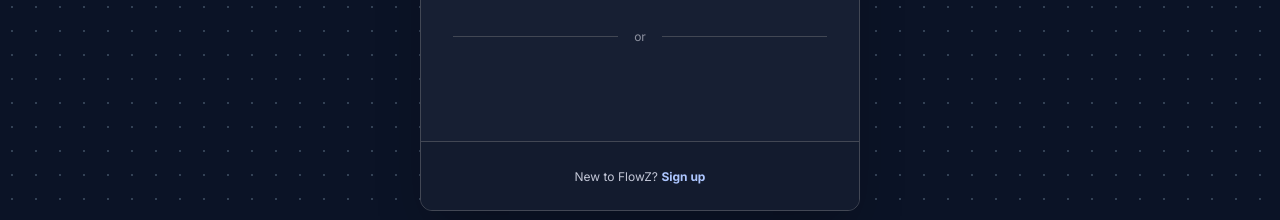
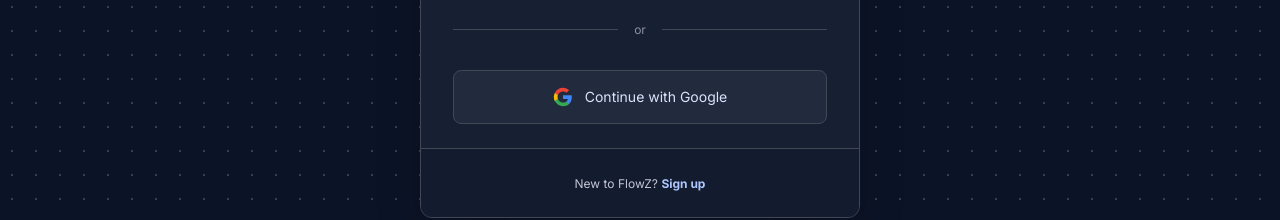
Before and after one commit to yinoni/flowz-api-frontend, a Next.js app: page /login in a window 1280 px wide. Shown: the part 509-729 px from the top of the page. Built offline with nearby package versions, Linux system fonts and the light colour scheme; no server answers.

Commit message:
Added custom login button

```diff
--- a/app/api/apiConfig.ts
+++ b/app/api/apiConfig.ts
@@ -1,6 +1,5 @@
 import axios from 'axios';
 import { store } from '@/app/store/store';
-import { log } from 'console';
 import { logout, setToken } from '../store/userSlice';
 import { refresh as refreshAPI } from './authAPI';
 import { API_URL } from '../utils/consts';
@@ -72,7 +71,6 @@ api.interceptors.response.use((response) => {
                     window.location.href = `/login?callbackUrl=${encodeURIComponent(currentPath)}`;
                 }
             } else {
-                // אם הוא כבר בלוגין, אנחנו לא עושים כלום (מונע רענון בלתי פוסק של העמוד)
                 console.warn("API returned 401/403 while already on the login page.");
             }
        }
--- a/app/api/authAPI.ts
+++ b/app/api/authAPI.ts
@@ -1,4 +1,3 @@
-import { log } from 'console';
 import { SignUpRequest } from '../store/userSlice';
 import { AuthErrorResponse, AuthResponse } from '../types';
 import api, {toAPIError} from './apiConfig';
@@ -39,11 +38,11 @@ export const signup = async (request: SignUpRequest): Promise<AuthResponse | Aut
     }
 }
 
-export const googleLogin = async (token: any): Promise<AuthResponse | AuthErrorResponse> => {
+export const googleLogin = async (access_token: string): Promise<AuthResponse | AuthErrorResponse> => {
 
     try{
         const response = await api.post(`${API_ROUTE}/google`, {
-            token: token
+            access_token
         });
 
         return {
@@ -76,7 +75,7 @@ export const validateCode = async (code: string): Promise<AuthResponse | AuthErr
 
 export const resendCode = async (): Promise<AuthResponse | AuthErrorResponse> => {
     try{
-        const response = await api.post(`${API_ROUTE}/resend-code`);
+        await api.post(`${API_ROUTE}/resend-code`);
 
         return {
             success: true,
--- a/app/api/flowRoute.ts
+++ b/app/api/flowRoute.ts
@@ -1,5 +1,5 @@
 import api, { APIErrorResponse, APIResponse, toAPIError } from "./apiConfig";
-import type { Step, StepFormData } from "../store/stepsSlice";
+import type { StepFormData } from "../store/stepsSlice";
 
 const API_ROUTE = '/flow';
 
--- a/app/components/ClientLayoutWrapper.tsx
+++ b/app/components/ClientLayoutWrapper.tsx
@@ -6,8 +6,7 @@ import { useDispatch, useSelector } from "react-redux";
 import type { RootState } from "../store/store";
 import { TopNav } from "./TopNav";
 import { Sidebar } from "./Sidebar";
-import { ToastProvider } from "./ToastProvider";
-import { exitFocusMode } from "../store/uiSlice";
+import { ToastProvider, useToast } from "./ToastProvider";
 import { loginSuccess } from "../store/userSlice";
 import { safeJwtDecode } from "../utils/utils";
 import { getUserProjects } from "../api/projectRoute";
@@ -19,7 +18,7 @@ import LoadingScreen from "./LoadingScreen";
 
 const AUTH_ROUTES = ["/login", "/verify-email"];
 
-export function ClientLayoutWrapper({ children }: { children: React.ReactNode }) {
+function AuthWrapper({ children }: { children: React.ReactNode }) {
   const pathname = usePathname();
   const router = useRouter();
   const isAuthenticated = useSelector((state: RootState) => state.user.isAuthenticated);
@@ -28,6 +27,7 @@ export function ClientLayoutWrapper({ children }: { children: React.ReactNode })
   const isAuthPage = AUTH_ROUTES.includes(pathname);
   const dispatch = useDispatch();
   const [isLoading, setIsLoading] = useState(true);
+  const { showToast } = useToast();
 
   const initData = async (jwt: string) => {
     const decoded: any | undefined = safeJwtDecode(jwt);
@@ -67,13 +67,12 @@ export function ClientLayoutWrapper({ children }: { children: React.ReactNode })
           await initData(refreshResponse.data);
         }
       }
-      catch(error: any){
-        console.log('Auth error ===> ', error);
+      catch{
+        showToast("Session expired. Please log in again.", "error");
       }
       finally{
         setIsLoading(false);
       }
-
     }
 
     checkIfAuthenticated();
@@ -90,13 +89,12 @@ export function ClientLayoutWrapper({ children }: { children: React.ReactNode })
     }
   }, [isAuthenticated, verified, isAuthPage, pathname, router, isLoading]);
 
-
   if (isLoading) {
     return <LoadingScreen />;
   }
 
   if (isAuthPage) {
-    return <ToastProvider>{children}</ToastProvider>;
+    return <>{children}</>;
   }
 
   if (!isAuthenticated || !verified) {
@@ -104,10 +102,9 @@ export function ClientLayoutWrapper({ children }: { children: React.ReactNode })
   }
 
   return (
-    <ToastProvider>
+    <>
       <TopNav />
       <div className="flex flex-1 overflow-hidden">
-        {/* Left sidebar — collapses in focus mode */}
         <div
           className={`overflow-hidden shrink-0 transition-[width,opacity] duration-200 ease-in-out ${
             isFocusMode ? "w-0 opacity-0" : "w-sidebar-width opacity-100"
@@ -119,6 +116,14 @@ export function ClientLayoutWrapper({ children }: { children: React.ReactNode })
           {children}
         </div>
       </div>
+    </>
+  );
+}
+
+export function ClientLayoutWrapper({ children }: { children: React.ReactNode }) {
+  return (
+    <ToastProvider>
+      <AuthWrapper>{children}</AuthWrapper>
     </ToastProvider>
   );
 }
--- /dev/null
+++ b/app/components/CustomGoogleButton.tsx
@@ -0,0 +1,31 @@
+import { useGoogleLogin, TokenResponse } from '@react-oauth/google';
+
+interface Props {
+  onSuccess: (tokenResponse: Omit<TokenResponse, 'error' | 'error_description' | 'error_uri'>) => void;
+  onError: (error: string) => void;
+}
+
+const CustomGoogleButton = ({ onSuccess, onError }: Props) => {
+  const login = useGoogleLogin({
+    onSuccess: (tokenResponse) => onSuccess(tokenResponse),
+    onError: () => onError("Google login failed. Please try again."),
+  });
+
+  return (
+    <button
+      type="button"
+      onClick={() => login()}
+      className="w-full bg-surface-container-high border border-outline-variant text-on-background font-body-md font-medium py-md rounded-lg hover:border-primary hover:bg-surface-container transition-all active:scale-95 flex items-center justify-center gap-3"
+    >
+      <svg className="w-5 h-5 shrink-0" viewBox="0 0 24 24">
+        <path fill="#4285F4" d="M22.56 12.25c0-.78-.07-1.53-.2-2.25H12v4.26h5.92c-.26 1.37-1.04 2.53-2.21 3.31v2.77h3.57c2.08-1.92 3.28-4.74 3.28-8.09z" />
+        <path fill="#34A853" d="M12 23c2.97 0 5.46-.98 7.28-2.66l-3.57-2.77c-.98.66-2.23 1.06-3.71 1.06-2.86 0-5.29-1.93-6.16-4.53H2.18v2.84C3.99 20.53 7.7 23 12 23z" />
+        <path fill="#FBBC05" d="M5.84 14.09c-.22-.66-.35-1.36-.35-2.09s.13-1.43.35-2.09V7.06H2.18C1.43 8.55 1 10.22 1 12s.43 3.45 1.18 4.94l2.85-2.22.81-.63z" />
+        <path fill="#EA4335" d="M12 5.38c1.62 0 3.06.56 4.21 1.64l3.15-3.15C17.45 2.09 14.97 1 12 1 7.7 1 3.99 3.47 2.18 7.06l3.66 2.84c.87-2.6 3.3-4.52 6.16-4.52z" />
+      </svg>
+      <span>Continue with Google</span>
+    </button>
+  );
+};
+
+export default CustomGoogleButton;
--- a/app/login/page.tsx
+++ b/app/login/page.tsx
@@ -14,8 +14,9 @@ import { getUserProjects } from "../api/projectRoute";
 import { setProjects } from "../store/projectsSlice";
 import { getProjectFlows } from "../api/flowRoute";
 import { setFlows } from "../store/flowsSlice";
-import { GoogleLogin } from "@react-oauth/google";
 import Image from "next/image";
+import CustomGoogleButton from "../components/CustomGoogleButton";
+import type { TokenResponse } from "@react-oauth/google";
 
 export default function LoginPage() {
   const router = useRouter();
@@ -111,20 +112,23 @@ export default function LoginPage() {
     router.push("/flows");
   }
 
-  const handleGoogleSuccess = async (credentialResponse: any) => {
-    const idToken = credentialResponse.credential;
-
-    if (!idToken) {
-      console.error("Google authentication failed: No token returned");
+  const handleGoogleSuccess = async (credentialResponse: Omit<TokenResponse, 'error' | 'error_description' | 'error_uri'>) => {
+    if (!credentialResponse?.access_token) {
+      setError("Google authentication failed. Please try again.");
       return;
     }
 
-    const apiResponse = await googleLoginEndpoint(idToken);
-    postAuth(apiResponse);
+    try {
+      const apiResponse = await googleLoginEndpoint(credentialResponse.access_token);
+      await postAuth(apiResponse);
+    } catch (e: any) {
+      const errorMsg = e.response?.data?.message ?? e.response?.data ?? "Google login failed. Try again later";
+      handleGoogleError(errorMsg);
+    }
   }
 
-  const handleGoogleError = async () => {
-    console.error('Google Login Failed');
+  const handleGoogleError = (error: string) => {
+    setError(error);
   }
 
   return (
@@ -239,11 +243,9 @@ export default function LoginPage() {
             </div>
 
             {/* Google */}
-            <GoogleLogin
+            <CustomGoogleButton
               onSuccess={handleGoogleSuccess}
               onError={handleGoogleError}
-              theme="filled_blue"
-              shape="pill"
             />
           </div>
 
```
